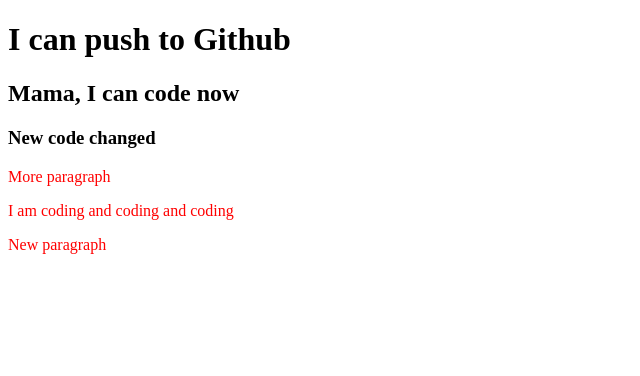
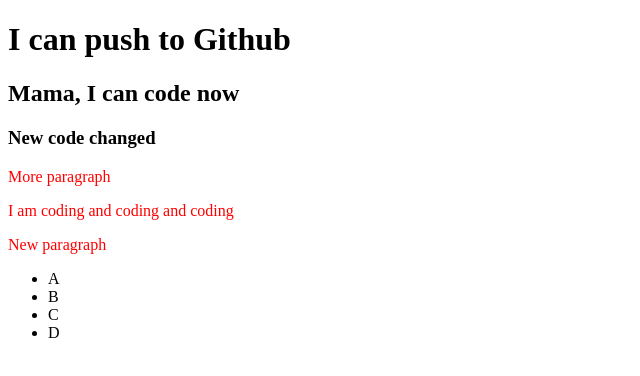
Before and after one commit to Sazid99246/my-second-repo, a plain HTML site: page index.html in a window 1280 px wide. Shown: the whole page, without its empty margins (0-640 px from the left). Drawn offline with Linux system fonts and the light colour scheme.

Commit message:
a list tag added

```diff
--- a/index.html
+++ b/index.html
@@ -14,5 +14,11 @@
     <p>More paragraph</p>
     <p>I am coding and coding and coding</p>
     <p>New paragraph</p>
+    <ul>
+        <li>A</li>
+        <li>B</li>
+        <li>C</li>
+        <li>D</li>
+    </ul>
 </body>
 </html>
```
